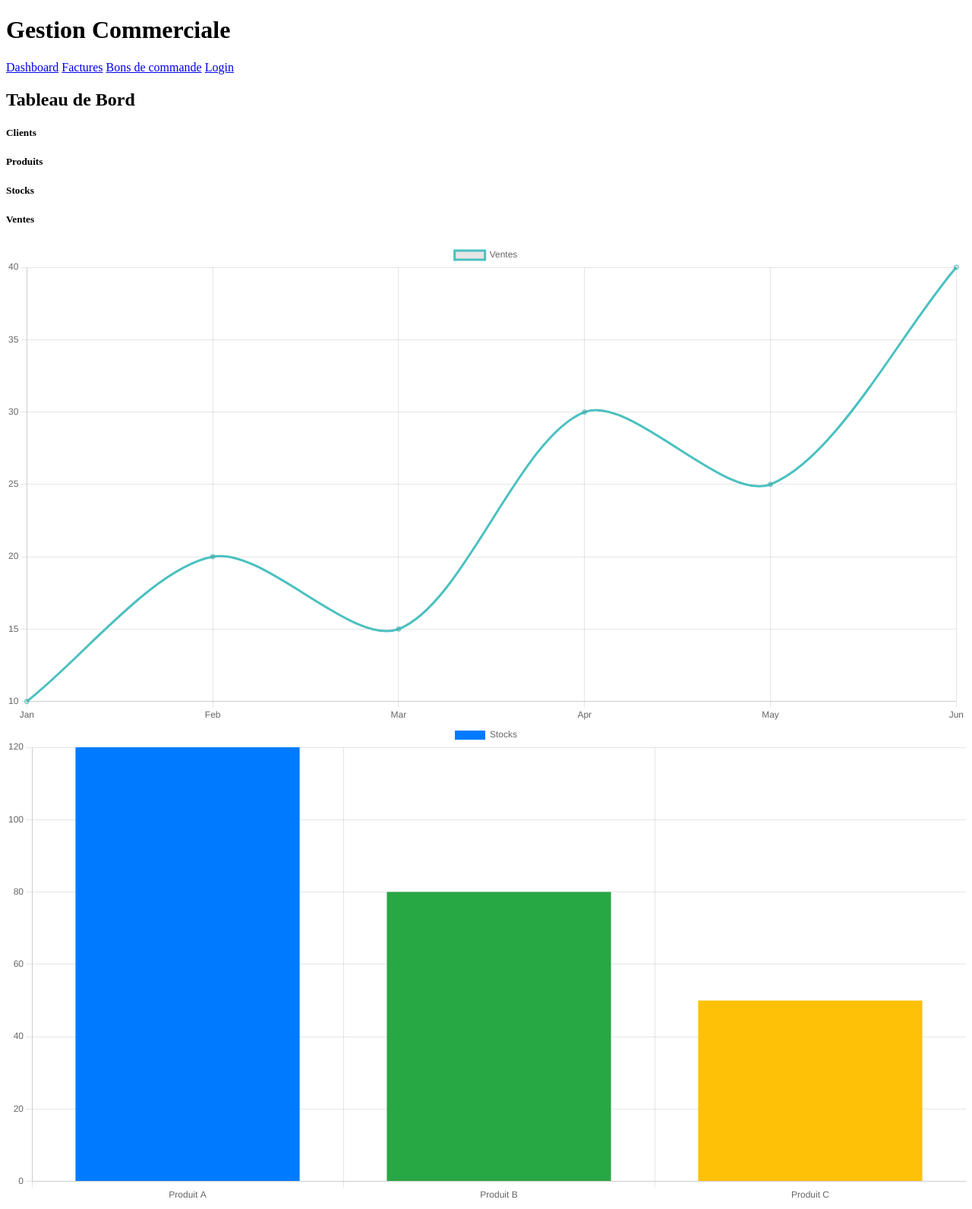
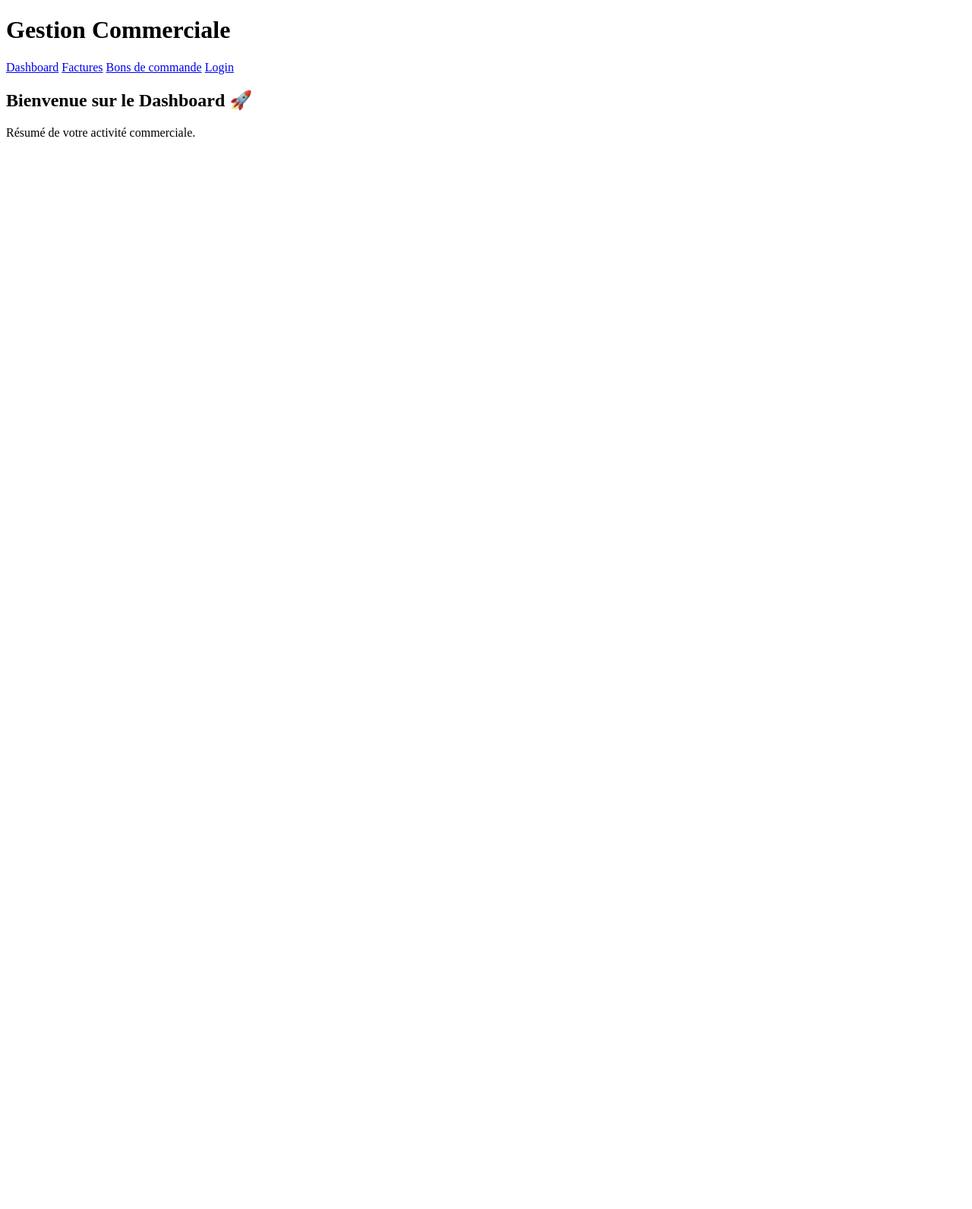
Before and after one commit to tino669244/Ruine-Comptable, a Flask app: template templates/dashboard.html in a window 1280 px wide. Shown: the whole page at 76% size. After the commit the page ends 180 px from the top, so only its background shows below. Run offline with Flask 3, Linux system fonts and the light colour scheme; the template is opened without the code that fills it, so the values that code supplies are empty.

Commit message:
Update dashboard.html
Signed-off-by: tino669244 <tinoruine@gmail.com>

```diff
--- a/templates/dashboard.html
+++ b/templates/dashboard.html
@@ -1,70 +1,6 @@
 {% extends "base.html" %}
+{% block title %}Dashboard{% endblock %}
 {% block content %}
-<h2 class="mb-4">Tableau de Bord</h2>
-
-<div class="row">
-  <div class="col-md-3 mb-3">
-    <div class="card shadow text-center p-3">
-      <h5 class="card-title">Clients</h5>
-      <h2 class="display-6">{{ stats.clients }}</h2>
-    </div>
-  </div>
-  <div class="col-md-3 mb-3">
-    <div class="card shadow text-center p-3">
-      <h5 class="card-title">Produits</h5>
-      <h2 class="display-6">{{ stats.produits }}</h2>
-    </div>
-  </div>
-  <div class="col-md-3 mb-3">
-    <div class="card shadow text-center p-3">
-      <h5 class="card-title">Stocks</h5>
-      <h2 class="display-6">{{ stats.stocks }}</h2>
-    </div>
-  </div>
-  <div class="col-md-3 mb-3">
-    <div class="card shadow text-center p-3">
-      <h5 class="card-title">Ventes</h5>
-      <h2 class="display-6">{{ stats.ventes }}</h2>
-    </div>
-  </div>
-</div>
-
-<div class="row mt-4">
-  <div class="col-md-6">
-    <canvas id="salesChart"></canvas>
-  </div>
-  <div class="col-md-6">
-    <canvas id="stocksChart"></canvas>
-  </div>
-</div>
-
-<script src="https://cdn.jsdelivr.net/npm/chart.js"></script>
-<script>
-const salesCtx = document.getElementById('salesChart');
-new Chart(salesCtx, {
-  type: 'line',
-  data: {
-    labels: ["Jan", "Feb", "Mar", "Apr", "May", "Jun"],
-    datasets: [{
-      label: "Ventes",
-      data: [10, 20, 15, 30, 25, 40],
-      borderColor: "rgba(75, 192, 192, 1)",
-      tension: 0.3
-    }]
-  }
-});
-
-const stockCtx = document.getElementById('stocksChart');
-new Chart(stockCtx, {
-  type: 'bar',
-  data: {
-    labels: ["Produit A", "Produit B", "Produit C"],
-    datasets: [{
-      label: "Stocks",
-      data: [120, 80, 50],
-      backgroundColor: ["#007bff", "#28a745", "#ffc107"]
-    }]
-  }
-});
-</script>
+<h2>Bienvenue sur le Dashboard 🚀</h2>
+<p>Résumé de votre activité commerciale.</p>
 {% endblock %}
```
